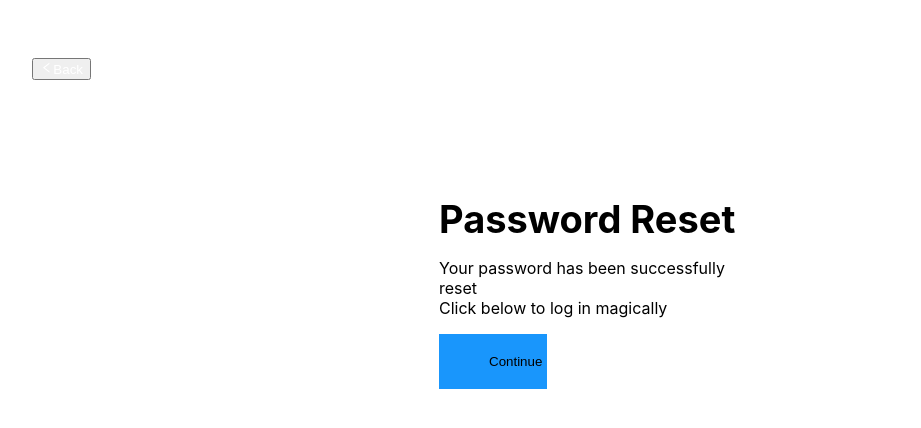
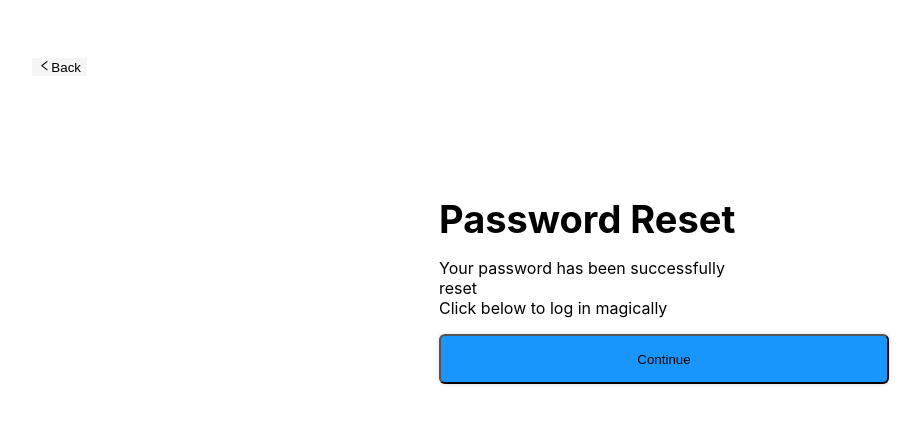
Before and after one commit to akesh01/demo-nextjs, a Next.js app: page /PasswordReset in a window 1280 px wide. Shown: the top 428 px of the page, without its empty margins (56-977 px from the left). Built offline with nearby package versions, Linux system fonts and the light colour scheme.

Commit message:
second commit

```diff
--- a/components/Employeees/EmployeeItemsList.tsx
+++ b/components/Employeees/EmployeeItemsList.tsx
@@ -87,7 +87,7 @@ const EmployeeItemsList = () => {
       </thead>
       <tbody>
         {currentPageData.map((user, index): any => (
-          <tr>
+          <tr key={index}>
             <td>
               <CheckBoxOutlineBlankIcon style={{ marginLeft: "5px" }} />
             </td>
--- a/components/ItemsList.tsx
+++ b/components/ItemsList.tsx
@@ -96,7 +96,7 @@ const ItemsList = () => {
             backgroundColor:"#FFFFFF",
           }}>
         {currentPageData.map((user, index): any => (
-          <tr>
+          <tr key={index}>
             <td>
               <CheckBoxOutlineBlankIcon style={{ marginLeft: "5px" }} />
             </td>
--- a/components/Settings/EmployeeTypeList.tsx
+++ b/components/Settings/EmployeeTypeList.tsx
@@ -82,7 +82,7 @@ const EmployeeTypeList = () => {
       </thead>
       <tbody>
         {currentPageData.map((user, index): any => (
-          <tr>
+          <tr key={index}>
             <td>
               <CheckBoxOutlineBlankIcon style={{ marginLeft: "5px" }} />
             </td>
--- a/components/Settings/ProjectTypeList.tsx
+++ b/components/Settings/ProjectTypeList.tsx
@@ -84,7 +84,7 @@ const ProjectTypeList = () => {
         backgroundColor:"#FFFFFF",
       }}>
         {tableData.map((user, index): any => (
-          <tr>
+          <tr key={index}>
             <td>
               <CheckBoxOutlineBlankIcon style={{ marginLeft: "5px" }} />
             </td>
--- a/components/projects/ProjectItemsList.tsx
+++ b/components/projects/ProjectItemsList.tsx
@@ -96,7 +96,7 @@ const ProjectItemsList = () => {
         backgroundColor:"#FFFFFF",
       }}>
         {currentPageData.map((user, index): any => (
-          <tr>
+          <tr key={index}>
             <td>
               <CheckBoxOutlineBlankIcon style={{ marginLeft: "5px" }} />
             </td>
--- a/pages/CheckEmail.tsx
+++ b/pages/CheckEmail.tsx
@@ -16,7 +16,7 @@ const CheckEmail = () => {
       <p className={styles.emailTitle}><strong>Check your email</strong></p>
       <p>We sent a password reset link to<br></br> <strong>bingwen@hotmail.com</strong></p>
       <p></p>
-      <p>Didn't receive the email? <Link href='/ForgotPassword'><a>Click to resend</a></Link></p>
+      <p>Didn&apos;t receive the email? <Link href='/ForgotPassword'><a>Click to resend</a></Link></p>
     </div>
     </div>
 
--- a/pages/ForgotPassword.tsx
+++ b/pages/ForgotPassword.tsx
@@ -25,7 +25,7 @@ const ForgotPassword = () => {
         <button  style={{backgroundColor:"#F5F5F5",color:"black",border:"none"}}className={styles.backButton} onClick={handleBack}><AiOutlineLeft/>Back</button>
 
         <h1 className={styles.passwordtitle}>Forgot your password</h1>
-        <p className={styles.message}>Enter your email address and we'll send you an email with all the instructions</p>
+        <p className={styles.message}>Enter your email address and we&apos;ll send you an email with all the instructions</p>
         <div className={styles.formInput}>
           <div className={styles.emailInput}>
           <p className={styles.EmailTitle}>Email</p>
--- a/pages/PasswordReset.tsx
+++ b/pages/PasswordReset.tsx
@@ -1,15 +1,28 @@
 import React from 'react'
 import  styles  from '../styles/PasswordReset.module.css'
 import {AiOutlineLeft} from 'react-icons/ai'
+import { useRouter } from 'next/router';
+
 
 const PasswordReset = () => {
+    const router = useRouter();
+    const handleSubmit = (e:any)=> {
+        e.preventDefault();
+        router.push("/")
+
+  }
+
+  const handleBack = ()=> {
+        router.push('/')
+  }
+
   return (
     <div>
-    <button className={styles.backButton}><AiOutlineLeft/>Back</button>
+    <button style={{backgroundColor:"#F5F5F5",color:"black",border:"none"}}  onClick={handleBack}className={styles.backButton} ><AiOutlineLeft/>Back</button>
    <div className={styles.container}>
     <p className={styles.ResetTitle}><strong>Password Reset</strong></p>
    <p>Your password has been successfully reset <br></br>Click below to log in magically</p>
- <button type='submit' onClick={PasswordReset} className={styles.btncontinue}>Continue</button>
+ <button type='submit' onClick={handleSubmit} className={styles.btncontinue}>Continue</button>
 </div>
 </div>
   )
--- a/styles/Login.module.css
+++ b/styles/Login.module.css
@@ -9,7 +9,7 @@
         left: 0px;
         top: 0px;
         background: url(../assets/background_logo.jpg) ;
-
+       background: cover !important;
 }
 .title {
     position: absolute;
--- a/styles/PasswordReset.module.css
+++ b/styles/PasswordReset.module.css
@@ -19,8 +19,13 @@
 }
 
 .btncontinue {
-    padding: 20px 5px;
-   background-color: #1996FC;
-    padding-left: 50px;
-    border: none;
+    position: absolute;
+    width: 450px;
+    height: 50px;
+    /* left: 496px;
+    top: 365px; */
+
+background: #1996FC;
+box-shadow: 0px 0px 4px rgba(28, 30, 33, 0.16);
+border-radius: 6px;
 }
```
Also changed, not shown: package.json (+7 -2 lines), pages/NewPassword.tsx (+9 -4 lines), 2 other files (tests, documents, lock files or other folders).
